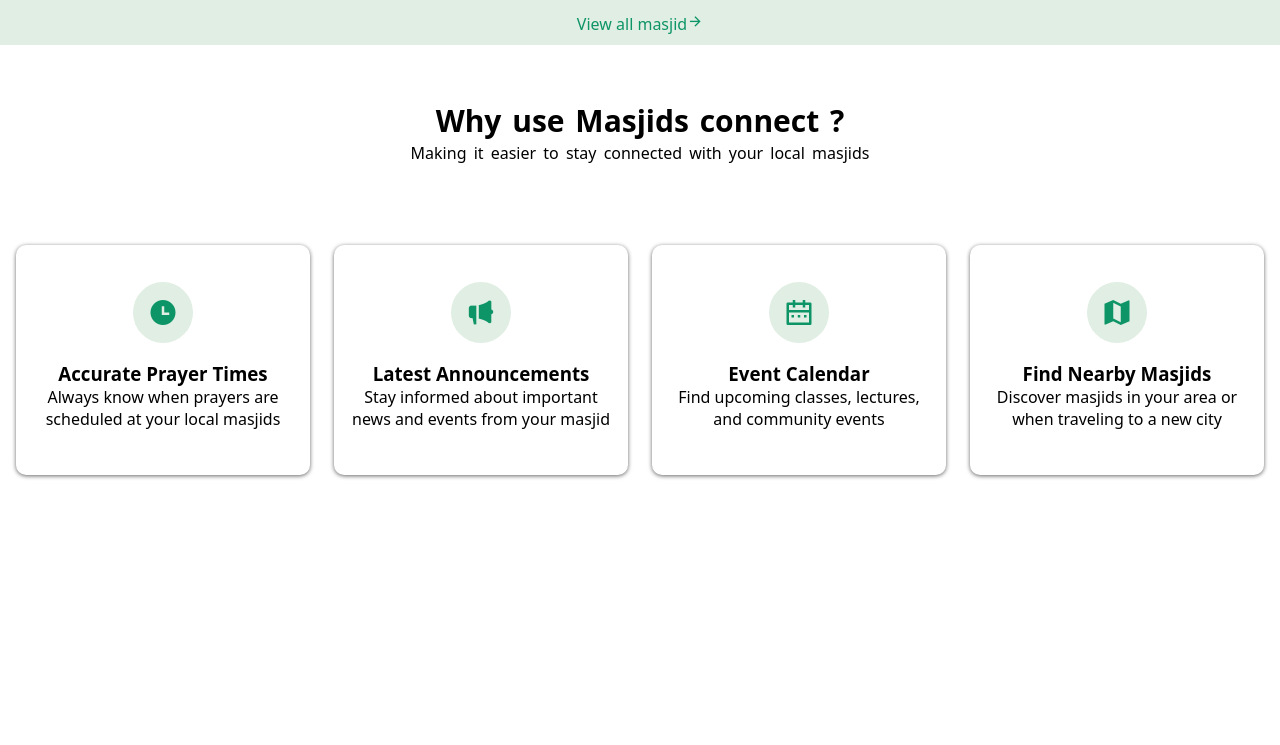
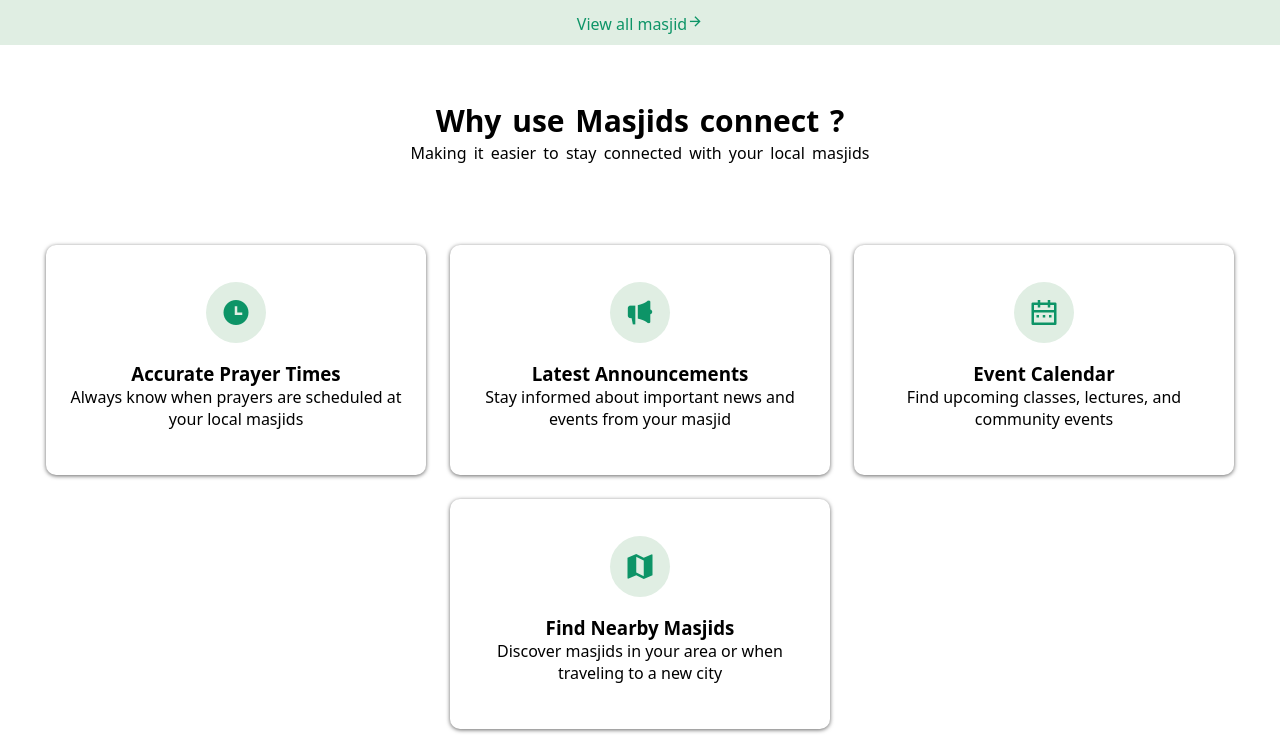
Before and after one commit to hm342/m_connect, a plain HTML site: page index.html in a window 1280 px wide. Shown: the part 1881-2626 px from the top of the page. Before the commit the page ends 2372 px from the top, so only its background shows below. Drawn offline with nearby package versions, Linux system fonts and the light colour scheme.

Commit message:
some changes

```diff
--- a/style.css
+++ b/style.css
@@ -301,7 +301,7 @@
     height: 100%;
     display: flex;
     flex-direction: row;
-    flex-wrap: nowrap;
+    flex-wrap: wrap;
     /* all in one row */
     gap: 1.5rem;
     background-color: rgb(255, 255, 255);
```
